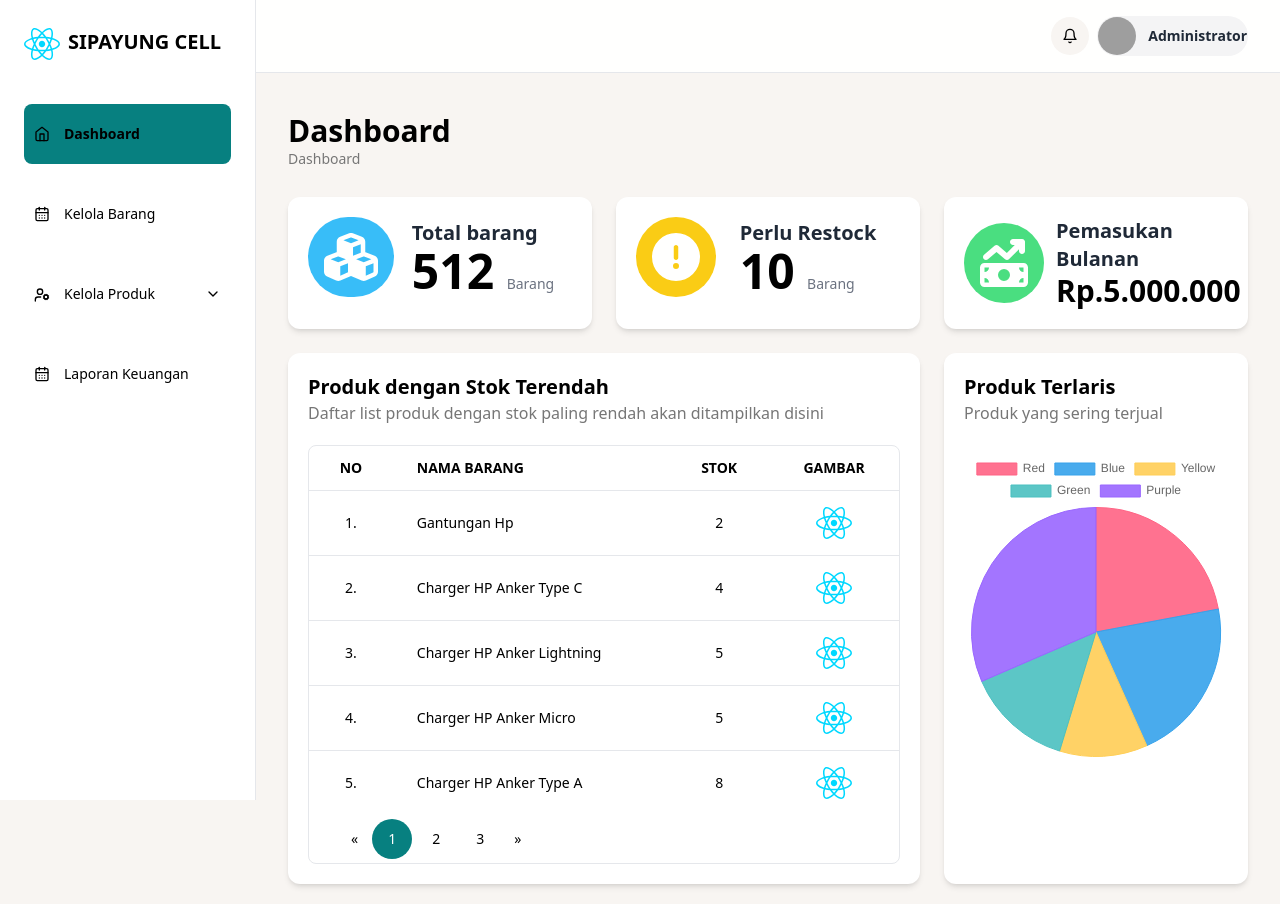
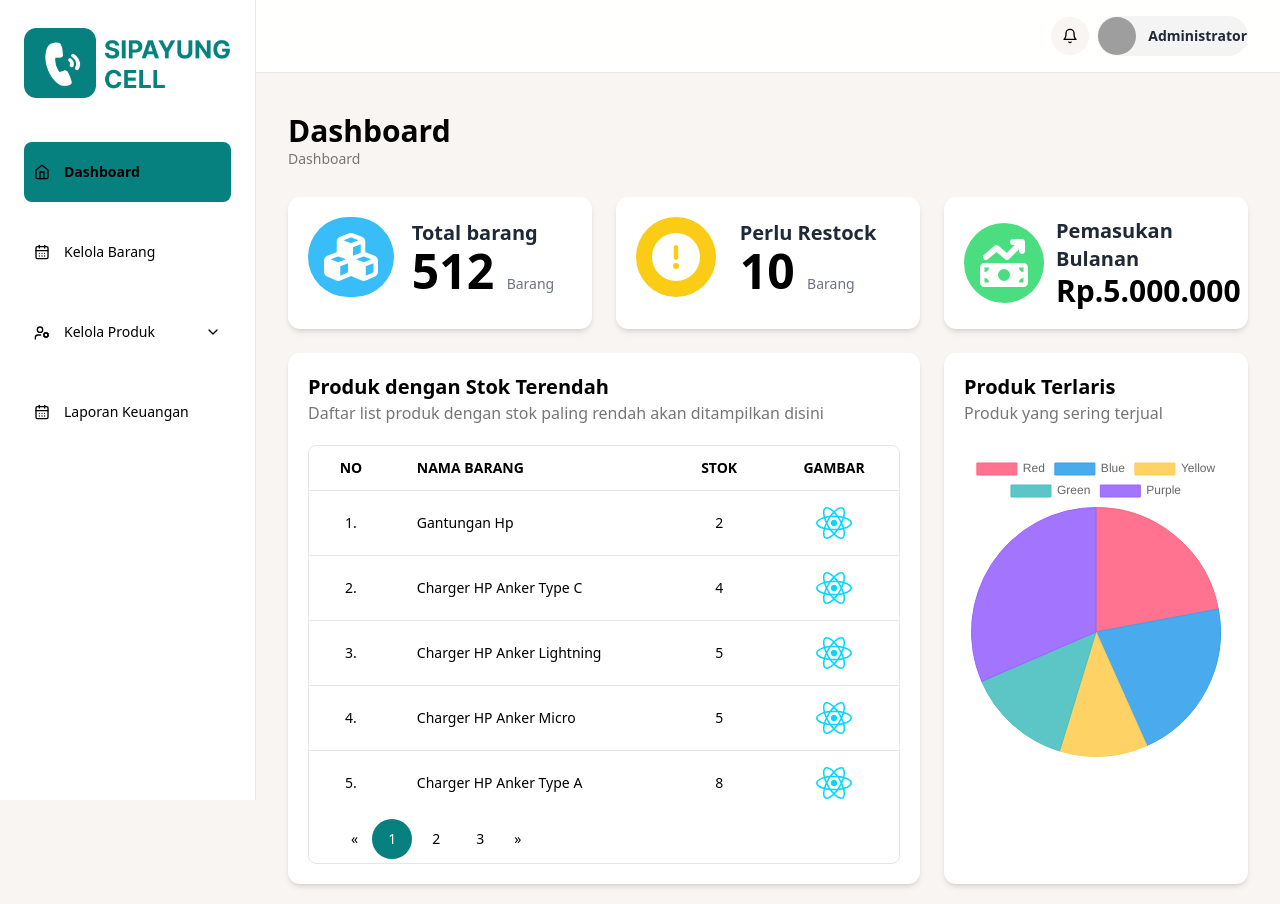
Before and after one commit to hasyim404/Inventory-Management-Sipayung-Cell, a React (Vite) app: page / in a window 1280 px wide. Built offline with nearby package versions, Linux system fonts and the light colour scheme; grey boxes are pictures that could not be loaded.

Commit message:
change logo

```diff
--- a/src/components/Navbar/Navbar.jsx
+++ b/src/components/Navbar/Navbar.jsx
@@ -14,8 +14,7 @@
               href="#"
               aria-label="Brand"
             >
-              <img src="./src/assets/react.svg" alt="" />
-              <p className="pl-4">SIPAYUNG CELL</p>
+              <img src="./src/assets/main-logo.png" alt="" />
             </a>
           </div>
 
@@ -172,9 +171,7 @@
             href="#"
             aria-label="Brand"
           >
-            {" "}
-            <img src="./src/assets/react.svg" alt="" />
-            <p className="pl-2">SIPAYUNG CELL</p>
+            <img className="w-21" src="./src/assets/main-logo.png" alt="" />
           </a>
         </div>
 
```
Also changed, not shown: src/assets/main-logo.png (added).
